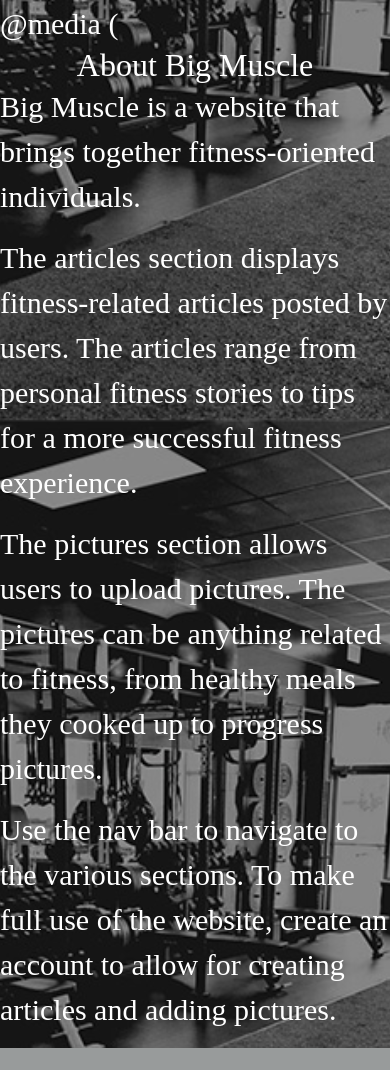
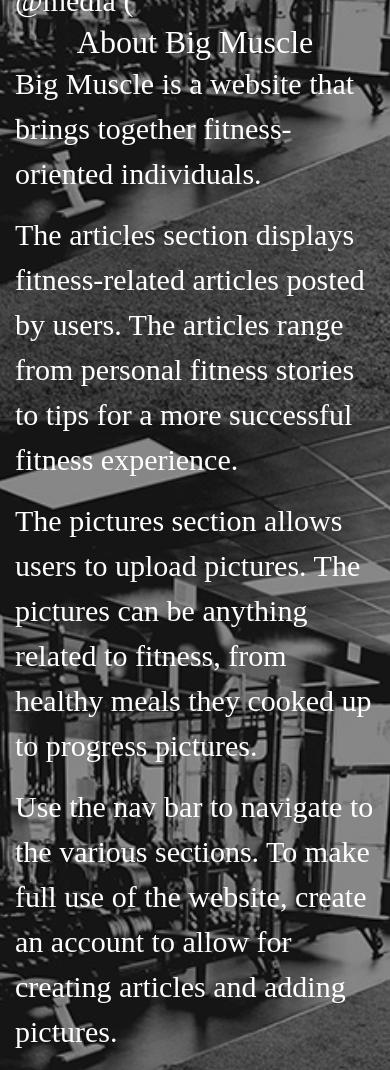
Before and after one commit to bradywhildin/BigMuscle, a Django app: page / in a window 390 px wide. Shown: the part 424-1494 px from the top of the page. Before the commit the page ends 1472 px from the top, so only its background shows below. Run offline with Django 3.2, Linux system fonts and the light colour scheme; some libraries are stand-ins or nearby versions.

Commit message:
Changed class on bootstrap grid to md

```diff
--- a/templates/homepage.html
+++ b/templates/homepage.html
@@ -51,11 +51,11 @@ body {
 </h1>
 <div class="container">
     <div class="row">
-        <div class="col-xs-5">
+        <div class="col-md-5">
             <p><img src="https://media.giphy.com/media/icPNRvOrFFs2uUL1mV/giphy.gif" alt="Stick figure working out photo" class="img-responsive" style="width:100%"></p>
         </div>
 
-        <div class="col-xs-7" style="font-size:30px; color:white">
+        <div class="col-md-7" style="font-size:30px; color:white">
 
          @media (
 
```
